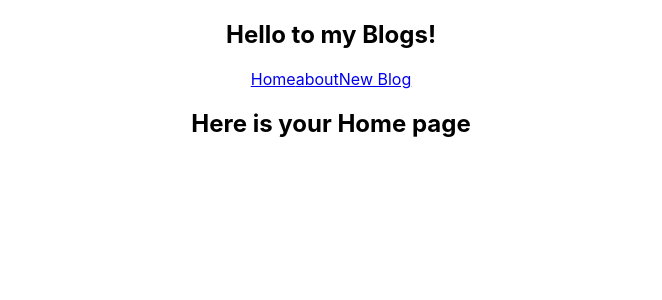
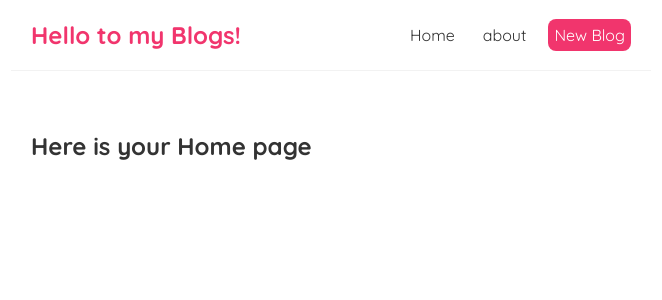
Before and after one commit to EngAla2/React-Blog, a React (Create React App) app: page / in a window 1280 px wide. Shown: the top 300 px of the page, without its empty margins (309-971 px from the left). Built offline with nearby package versions, Linux system fonts and the light colour scheme.

Commit message:
Blog(Style): update css

```diff
--- a/src/App.js
+++ b/src/App.js
@@ -1,5 +1,3 @@
-import logo from './logo.svg';
-import './App.css';
 import NavBar from './component/navbar'
 import Home from './component/home'
 
@@ -7,7 +5,9 @@
   return (
     <div className="App">
       <NavBar/>
-      <Home/>
+      <div className="content">
+        <Home/>
+      </div>
     </div>
   );
 }
--- a/src/component/navbar.js
+++ b/src/component/navbar.js
@@ -5,7 +5,11 @@
       <div className="links">
         <a href="/">Home</a>
         <a href="/about">about</a>
-        <a href="/creat">New Blog</a>
+        <a href="/creat" style={{
+          color: 'white',
+          borderRadius: '8px',
+          backgroundColor: '#f1356d',
+        }}>New Blog</a>
       </div>
     </nav>
    );
--- a/src/index.css
+++ b/src/index.css
@@ -1,13 +1,36 @@
-body {
+@import url('https://fonts.googleapis.com/css2?family=Quicksand:wght@300;400;500;600;700&display=swap');
+
+
+/* base styles */
+* {
   margin: 0;
-  font-family: -apple-system, BlinkMacSystemFont, 'Segoe UI', 'Roboto', 'Oxygen',
-    'Ubuntu', 'Cantarell', 'Fira Sans', 'Droid Sans', 'Helvetica Neue',
-    sans-serif;
-  -webkit-font-smoothing: antialiased;
-  -moz-osx-font-smoothing: grayscale;
+  font-family: "Quicksand";
+  color: #333;
 }
-
-code {
-  font-family: source-code-pro, Menlo, Monaco, Consolas, 'Courier New',
-    monospace;
+.navbar {
+  padding: 20px;
+  display: flex;
+  align-items: center;
+  max-width: 600px;
+  margin: 0 auto;
+  border-bottom: 1px solid #f2f2f2;
 }
+.navbar h1 {
+  color: #f1356d;
+}
+.navbar .links {
+  margin-left: auto;
+}
+.navbar a {
+  margin-left: 16px;
+  text-decoration: none;
+  padding: 6px;
+}
+.navbar a:hover {
+  color: #f1356d;
+}
+.content {
+  max-width: 600px;
+  margin: 40px auto;
+  padding: 20px;
+}
```
